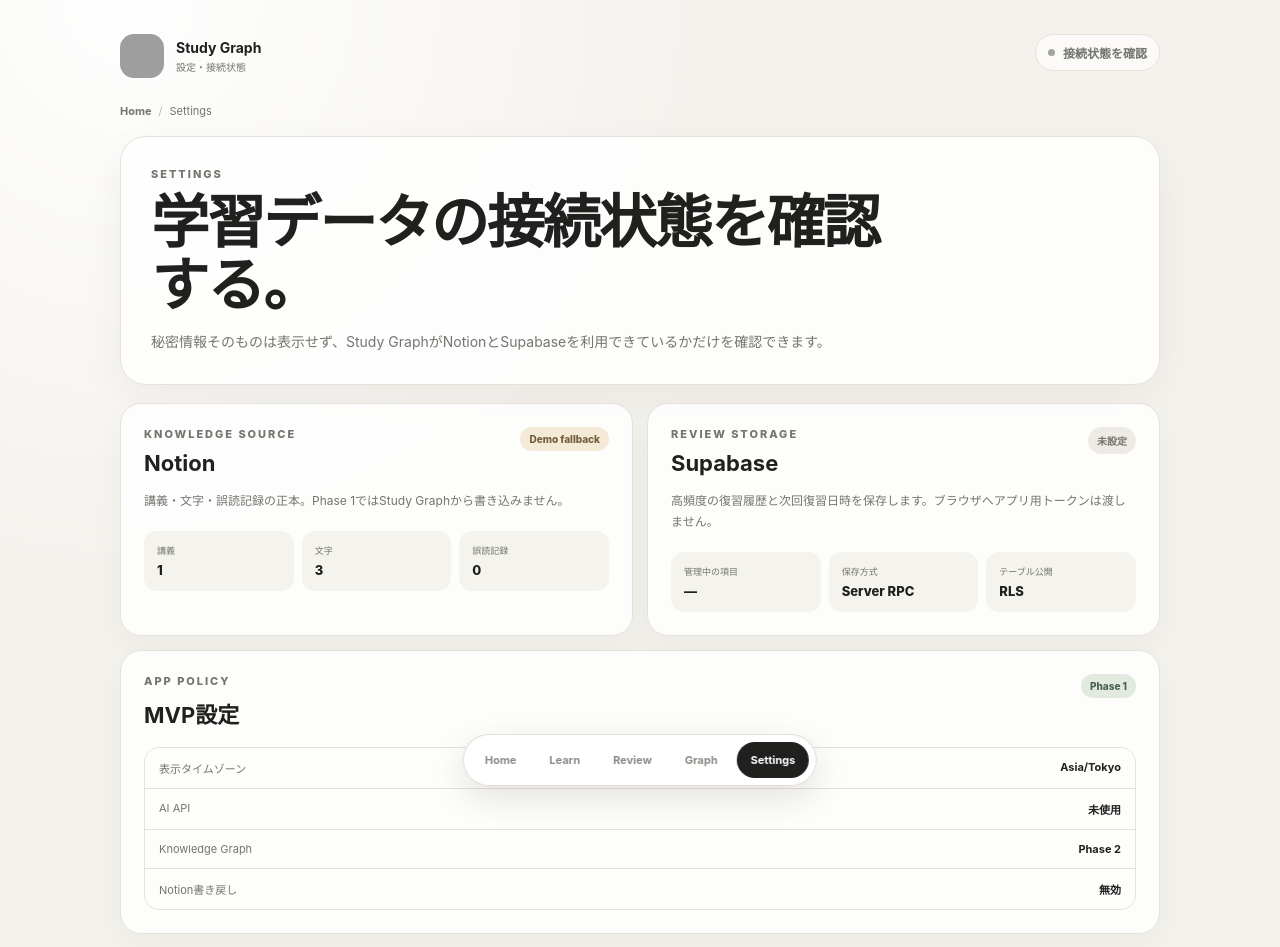
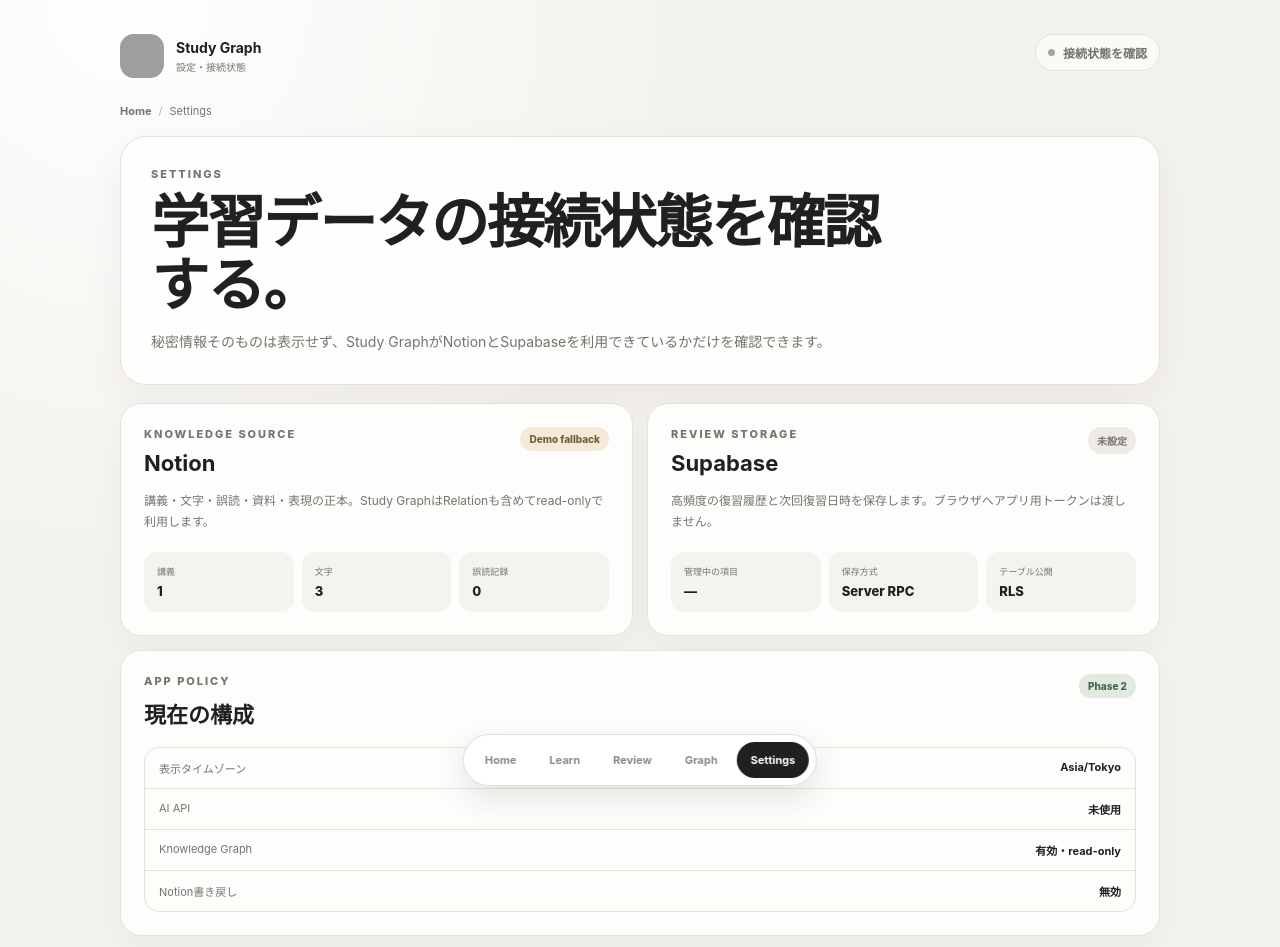
Before and after one commit to Auto-Hal/study-graph, a Next.js app: page /settings in a window 1280 px wide. Shown: the top 947 px of the page. Built offline with nearby package versions, Linux system fonts and the light colour scheme; no server answers; grey boxes are pictures that could not be loaded.

Commit message:
docs: reflect Phase 2 graph state in Settings

```diff
--- a/app/settings/page.tsx
+++ b/app/settings/page.tsx
@@ -66,7 +66,7 @@
               {data.mode === "notion" ? "接続中" : "Demo fallback"}
             </StatusBadge>
           </div>
-          <p>講義・文字・誤読記録の正本。Phase 1ではStudy Graphから書き込みません。</p>
+          <p>講義・文字・誤読・資料・表現の正本。Study GraphはRelationも含めてread-onlyで利用します。</p>
           <dl className="settings-facts">
             <div><dt>講義</dt><dd>{data.lectures.length}</dd></div>
             <div><dt>文字</dt><dd>{data.characters.length}</dd></div>
@@ -96,14 +96,14 @@
           <div className="settings-card-heading">
             <div>
               <p className="eyebrow">APP POLICY</p>
-              <h2>MVP設定</h2>
+              <h2>現在の構成</h2>
             </div>
-            <StatusBadge state="online">Phase 1</StatusBadge>
+            <StatusBadge state="online">Phase 2</StatusBadge>
           </div>
           <ul className="settings-list">
             <li><span>表示タイムゾーン</span><strong>Asia/Tokyo</strong></li>
             <li><span>AI API</span><strong>未使用</strong></li>
-            <li><span>Knowledge Graph</span><strong>Phase 2</strong></li>
+            <li><span>Knowledge Graph</span><strong>有効・read-only</strong></li>
             <li><span>Notion書き戻し</span><strong>無効</strong></li>
           </ul>
         </article>
```
